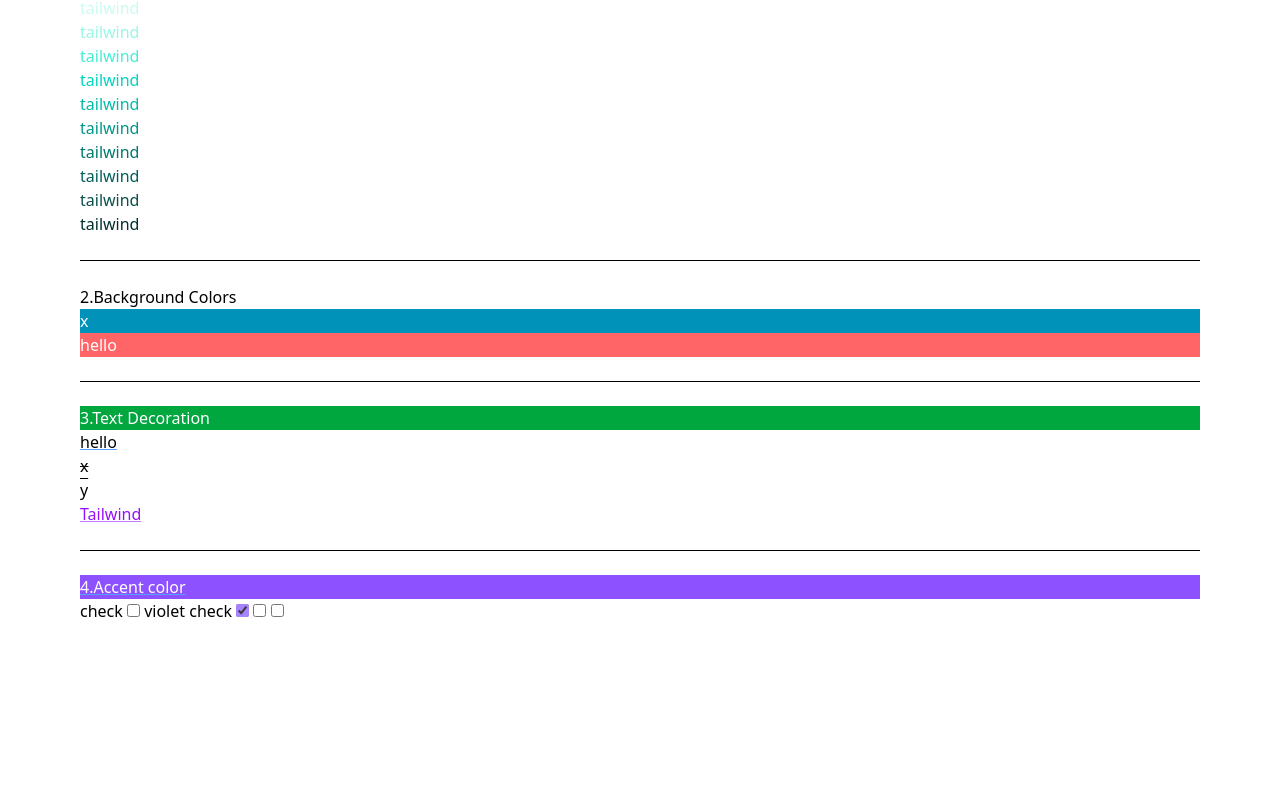
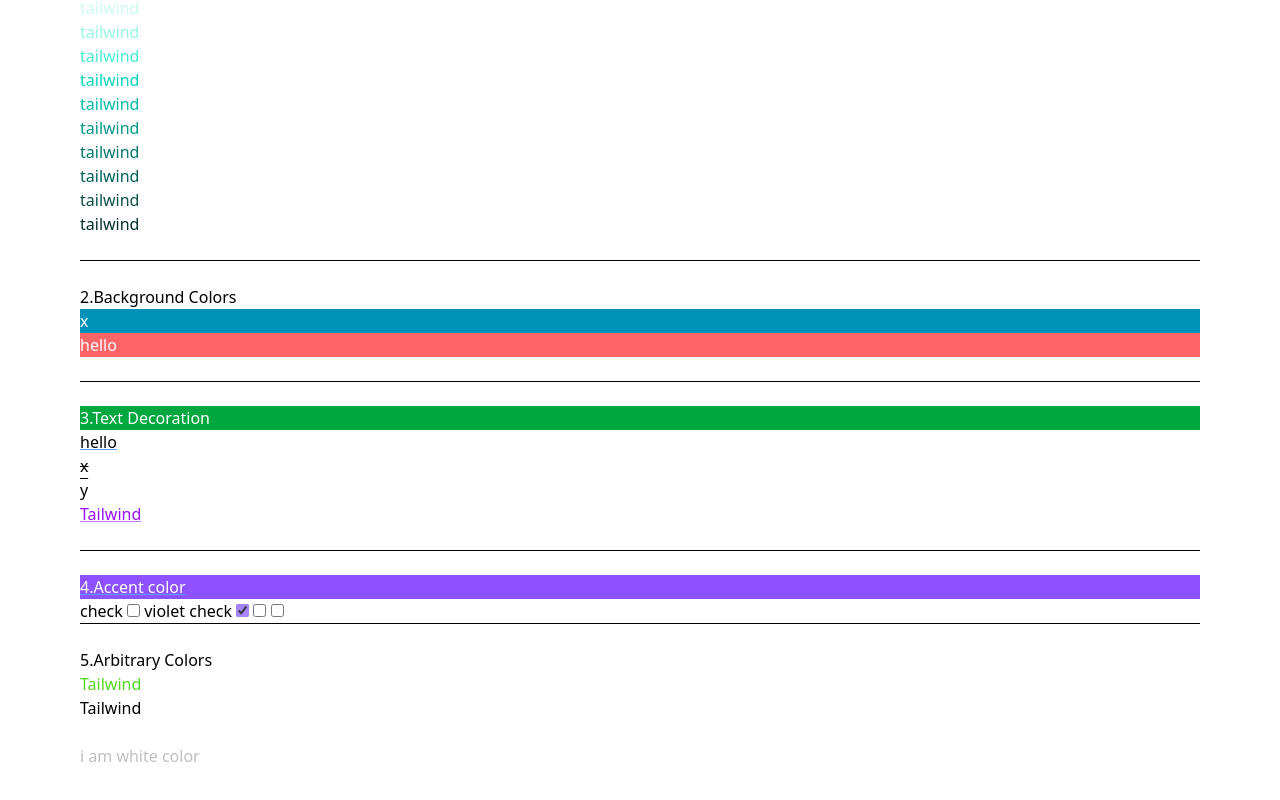
Before and after one commit to hemoelemary/My-Study-For-Tailwind-CSS, a plain HTML site: page colors/colors.html in a window 1280 px wide. Shown: the part 660-1460 px from the top of the page. Before the commit the page ends 1363 px from the top, so only its background shows below. Drawn offline with nearby package versions, Linux system fonts and the light colour scheme.

Commit message:
arbitrary colors

```diff
--- a/colors/colors.html
+++ b/colors/colors.html
@@ -80,9 +80,14 @@
     <input type="checkbox" id="check2" class="accent-violet-400" checked>
     <input type="checkbox" id="check2" class="accent-red-400">
     <input type="checkbox" id="check2" class="accent-teal-400">
-    <!-- Text Underline -->
-    <!-- https://tailwindcss.com/docs/accent-color -->
-
-
+    <br>
+    <hr/>
+    <br>
+    <!--Arbitrary Colors-->
+    <h5>5.Arbitrary Colors</h5>
+    <p class="text-[#50d71e]">Tailwind</p>
+    <p class="text-[#000]">Tailwind</p>
+    <p class="text-[#fff]">i am white color</p>
+    <p class="text-[#c0c0c0]">i am white color</p>
 </body>
 </html>
```
